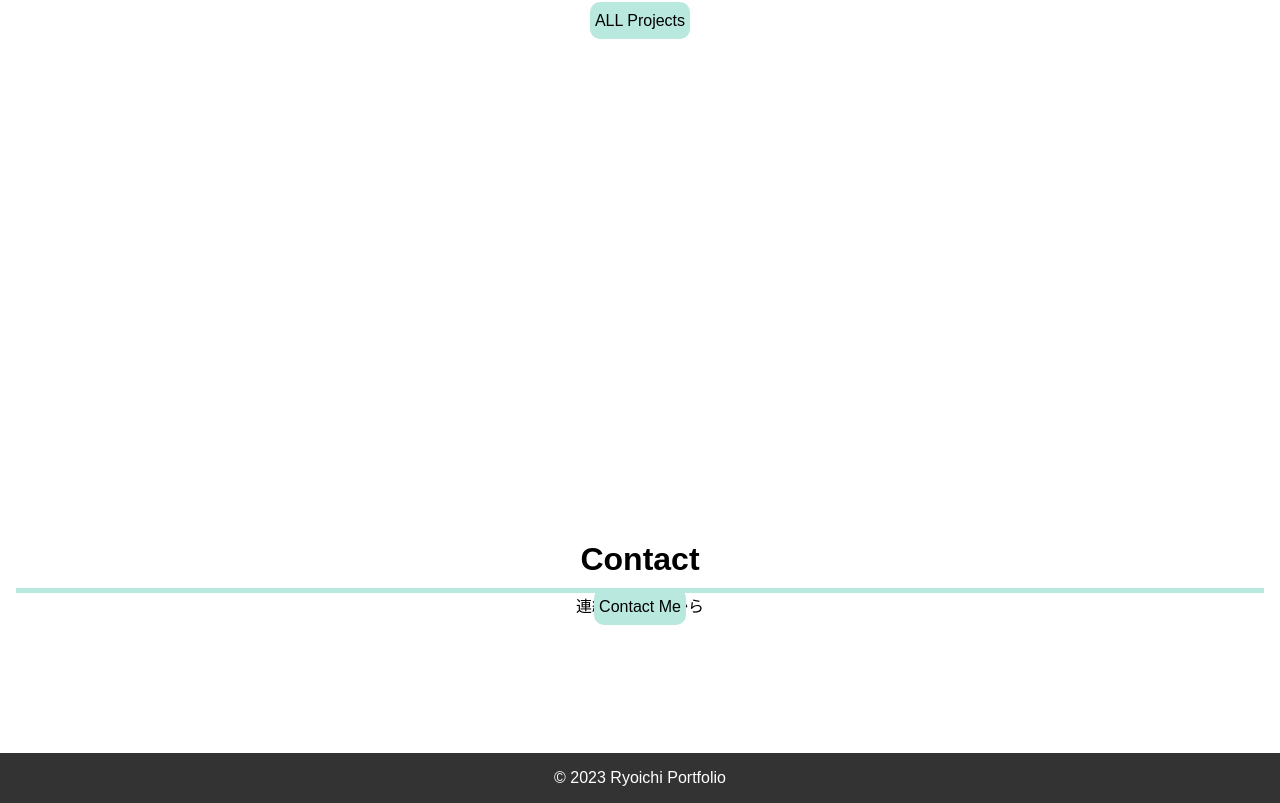
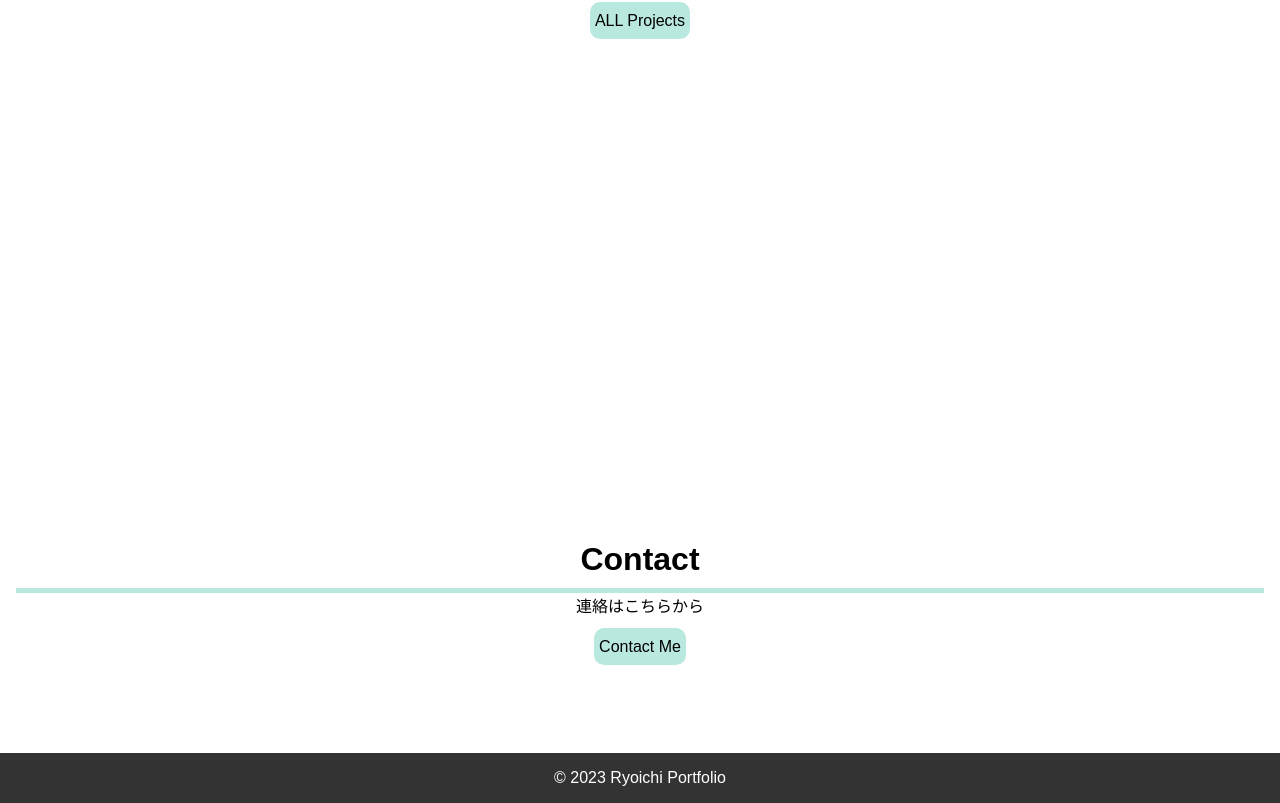
Before and after one commit to Ryoichi1222/Nuxt-portfolio, a Nuxt app: page / in a window 1280 px wide. Shown: the part 1456-2259 px from the top of the page. Built offline with nearby package versions, Linux system fonts and the light colour scheme.

Commit message:
index.vue

```diff
--- a/pages/index.vue
+++ b/pages/index.vue
@@ -200,7 +200,7 @@ export default {
   padding: 10px 5px 10px 5px;
   border-radius: 10px;
   position: relative;
-  bottom: 20px;
+  top: 20px;
 }
 
 .contact a:hover {
```
